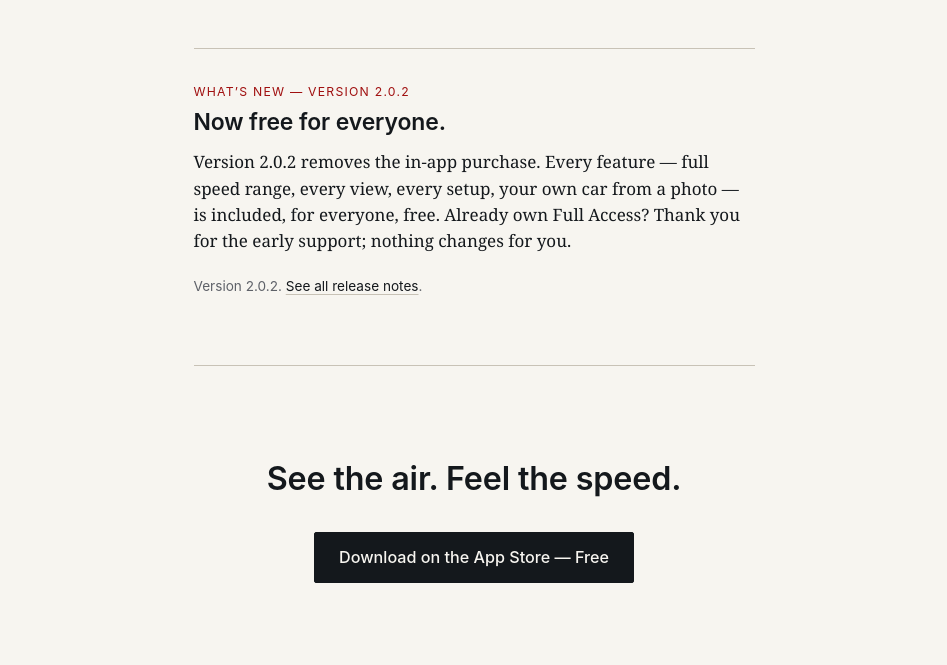
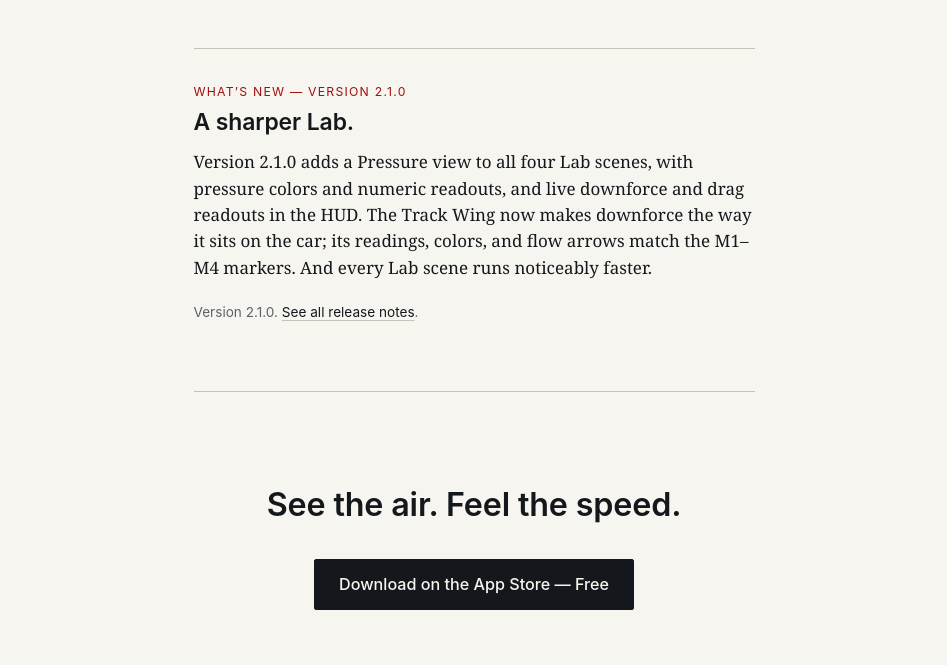
Before and after one commit to cndjc8b88t-debug/FlatSixDynamics, an Eleventy site: page src/index.njk in a window 1280 px wide. Shown: the part 9192-9857 px from the top of the page, without its empty margins (166-1113 px from the left). Built offline with nearby package versions, Linux system fonts and the light colour scheme; Eleventy itself is replaced by a stand-in of ours; files that its build step writes are made by us from their sources.

Commit message:
Website: Abschluss-Commit SEO (Tate N-1/N-2, What's new 2.1.0, noindex /go/)
- privacy.njk: X-EU-Anbieter = X Internet Unlimited Company (Tate N-1)
- app.njk: Konvergenz-Satz ohne Wahrheitsanspruch (Tate N-2)
- index.njk: What's new auf Version 2.1.0 (Fakten aus Release Notes 2.1.0)
- go.njk: noindex (J-7); /go/paid/ hatte es bereits, robots.txt ohne Disallow

Co-Authored-By: Claude Opus 5.5 <noreply@anthropic.com>

```diff
--- a/src/app.njk
+++ b/src/app.njk
@@ -116,7 +116,7 @@ permalink: /app/
 
 <h2>How the picture forms</h2>
 
-<p>The flow you see is being computed, not played back. The app solves the equations of moving air thousands of times a second, and each pass refines the one before it. When you first change the speed, the opening moments are a rough first approximation; with every further pass the solution converges &mdash; it reproduces the real physics more and more closely, until the picture settles into what the air actually does. It is the same idea as a photograph developing: indistinct at first, then sharp and true. Nothing here is pre-rendered.</p>
+<p>The flow you see is being computed, not played back. The app solves the equations of moving air thousands of times a second, and each pass refines the one before it. When you first change the speed, the opening moments are a rough first approximation; with every further pass the solution converges &mdash; each pass more consistent with the last, until the picture sharpens into a consistent picture of the flow. It is the same idea as a photograph developing: indistinct at first, then sharp. Nothing here is pre-rendered.</p>
 
 <p class="meta">A beautiful, credible visualization of airflow &mdash; not a certified engineering tool, and not affiliated with, endorsed by, or sponsored by any vehicle manufacturer.</p>
 
--- a/src/go.njk
+++ b/src/go.njk
@@ -3,6 +3,7 @@ layout: base.njk
 title: ""
 description: "See the air. Feel the speed. A sports car's airflow, alive in your hand. Your own wind tunnel for iPhone. Free, every feature included, no subscription."
 permalink: /go/
+noindex: true
 eleventyExcludeFromCollections: true
 smartBanner: false
 ---
--- a/src/index.njk
+++ b/src/index.njk
@@ -153,10 +153,10 @@ permalink: /
 </section>
 
 <section class="feature whats-new">
-    <p class="kicker">What&rsquo;s new &mdash; Version 2.0.2</p>
-    <h2>Now free for everyone.</h2>
-    <p>Version 2.0.2 removes the in-app purchase. Every feature &mdash; full speed range, every view, every setup, your own car from a photo &mdash; is included, for everyone, free. Already own Full Access? Thank you for the early support; nothing changes for you.</p>
-    <p class="whats-new-meta">Version 2.0.2. <a href="/notes/">See all release notes</a>.</p>
+    <p class="kicker">What&rsquo;s new &mdash; Version 2.1.0</p>
+    <h2>A sharper Lab.</h2>
+    <p>Version 2.1.0 adds a Pressure view to all four Lab scenes, with pressure colors and numeric readouts, and live downforce and drag readouts in the HUD. The Track Wing now makes downforce the way it sits on the car; its readings, colors, and flow arrows match the M1&ndash;M4 markers. And every Lab scene runs noticeably faster.</p>
+    <p class="whats-new-meta">Version 2.1.0. <a href="/notes/">See all release notes</a>.</p>
 </section>
 
 <section class="closing">
--- a/src/privacy.njk
+++ b/src/privacy.njk
@@ -60,7 +60,7 @@ bodyClass: legal
 
 <h2>Our Social Media Profiles</h2>
 
-<p>We run profiles for FlatSixDynamics on Instagram (Meta Platforms Ireland Ltd.), X ([EU-Anbieter wörtlich aus x.com/privacy]) and YouTube (Google Ireland Ltd.). This website only links to them; nothing from these platforms is embedded here, and nothing is loaded from them until you follow a link. When you visit a profile, the platform processes your data under its own privacy policy, which may include transfers to the United States. We have no control over that processing.</p>
+<p>We run profiles for FlatSixDynamics on Instagram (Meta Platforms Ireland Ltd.), X (X Internet Unlimited Company) and YouTube (Google Ireland Ltd.). This website only links to them; nothing from these platforms is embedded here, and nothing is loaded from them until you follow a link. When you visit a profile, the platform processes your data under its own privacy policy, which may include transfers to the United States. We have no control over that processing.</p>
 
 <p>The platforms show us aggregated statistics, such as views and reach, and we see what you post publicly or send us there. We use this to present the app and answer questions. The legal basis is Art. 6(1)(f) GDPR. We do not use advertising pixels or upload contact lists.</p>
 
```
